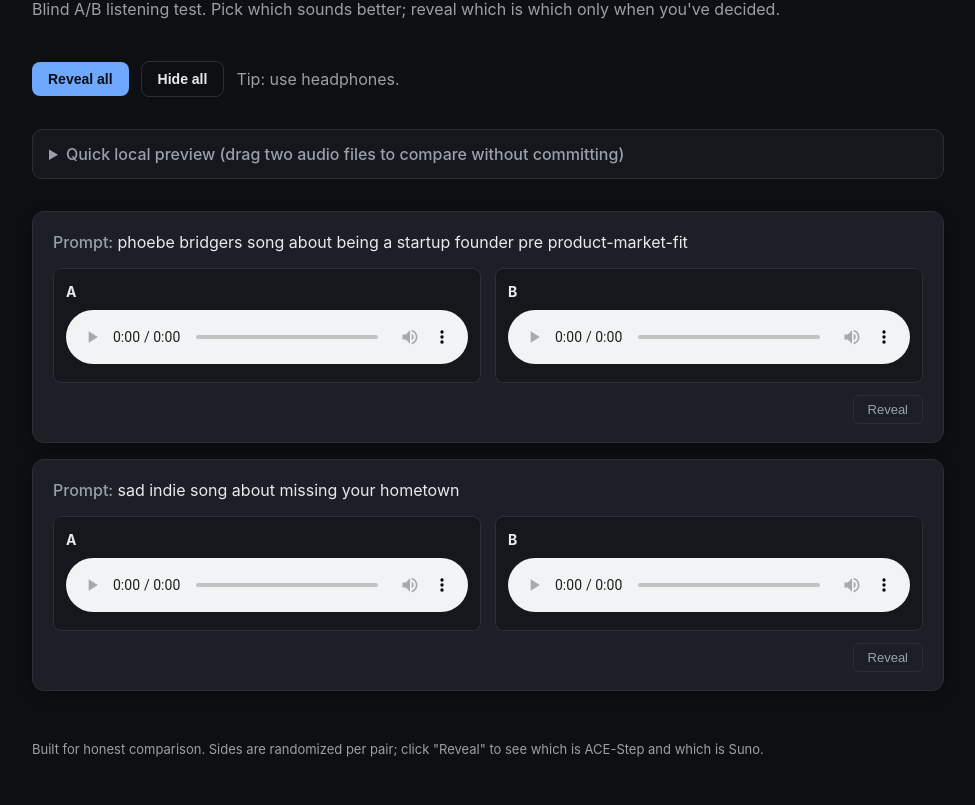
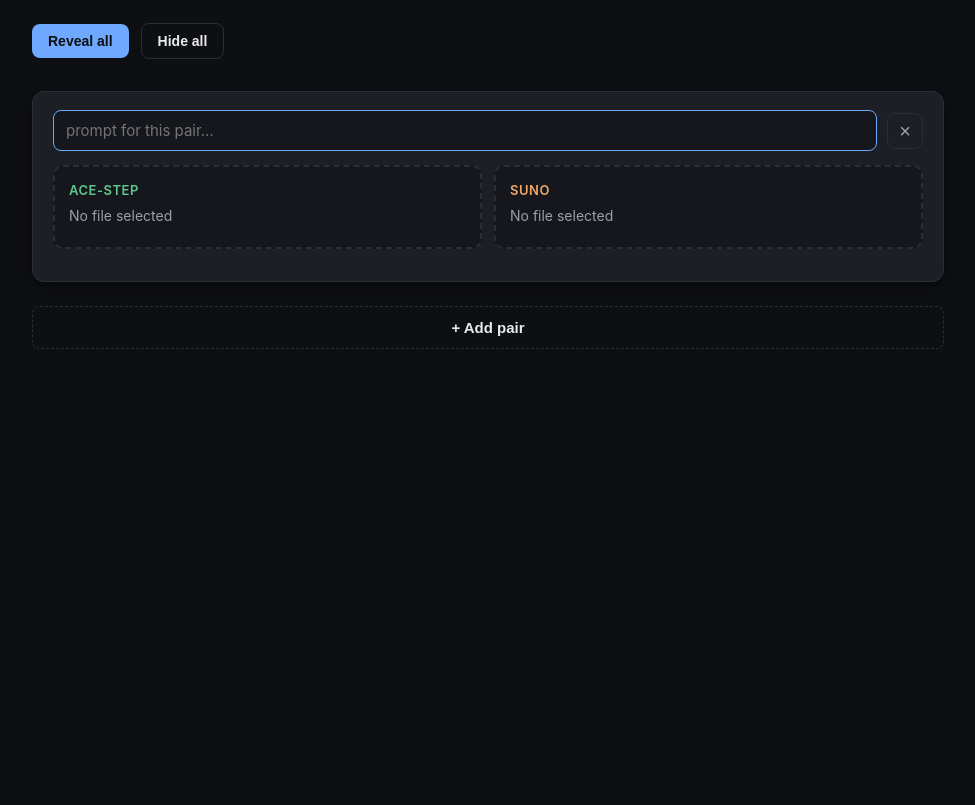
Before and after one commit to robert-nguyenn/song-ab, a plain HTML site: page index.html in a window 1280 px wide. Shown: the part 105-910 px from the top of the page, without its empty margins (152-1127 px from the left). After the commit the page ends 800 px from the top, so only its background shows below. Drawn offline with Linux system fonts and the light colour scheme.

Commit message:
rebuild: interactive authoring with file uploads + add-pair button

```diff
--- a/app.js
+++ b/app.js
@@ -1,13 +1,16 @@
-// Blind A/B player. Loads pairs.json, randomizes side assignment per pair
-// (deterministic from prompt hash so reloads are stable), and reveals
-// which side is ACE-Step vs Suno on demand.
+// Interactive A/B authoring page. One row by default; user adds more
+// rows, types prompts, drops/picks ACE-Step + Suno files per row. The
+// rendered playback is blind A/B with a per-row Reveal toggle.
+//
+// State is in-browser only — files are not uploaded anywhere. Refresh
+// clears the page. Object URLs are revoked when files are replaced or
+// rows removed.
 
 (function () {
   "use strict";
 
-  // Stable 32-bit hash. Used to decide which side (A or B) gets ACE-Step
-  // for each pair — deterministic per prompt so reloads don't reshuffle,
-  // but different across pairs so the boss can't pattern-match.
+  // Stable 32-bit hash so blind shuffle is deterministic per prompt
+  // (different prompts → different A/B assignments without obvious pattern).
   function hash(str) {
     let h = 0;
     for (let i = 0; i < str.length; i++) {
@@ -17,41 +20,35 @@
     return h;
   }
 
-  function el(tag, attrs, children) {
-    const node = document.createElement(tag);
-    if (attrs) {
-      for (const k in attrs) {
-        if (k === "class") node.className = attrs[k];
-        else if (k === "html") node.innerHTML = attrs[k];
-        else if (k.startsWith("on") && typeof attrs[k] === "function") {
-          node.addEventListener(k.slice(2).toLowerCase(), attrs[k]);
-        } else if (attrs[k] !== undefined && attrs[k] !== null) {
-          node.setAttribute(k, attrs[k]);
-        }
+  function revokeIfBlob(url) {
+    if (url && typeof url === "string" && url.startsWith("blob:")) {
+      try {
+        URL.revokeObjectURL(url);
+      } catch (e) {
+        /* noop */
       }
     }
-    if (children) {
-      for (const c of children) {
-        if (c == null) continue;
-        node.appendChild(typeof c === "string" ? document.createTextNode(c) : c);
-      }
-    }
-    return node;
   }
 
-  function buildPair(pair, idx) {
-    const acestepOnA = (hash(pair.prompt + "|" + idx) & 1) === 0;
-    const sideAPath = acestepOnA ? pair.acestep : pair.suno;
-    const sideBPath = acestepOnA ? pair.suno : pair.acestep;
-    const sideALabel = acestepOnA ? "ACE-Step" : "Suno";
-    const sideBLabel = acestepOnA ? "Suno" : "ACE-Step";
-    const sideABadgeClass = acestepOnA ? "badge acestep" : "badge suno";
-    const sideBBadgeClass = acestepOnA ? "badge suno" : "badge acestep";
+  function buildPair() {
+    const tpl = document.getElementById("pair-template");
+    const node = tpl.content.firstElementChild.cloneNode(true);
 
-    const audioA = el("audio", { controls: "", preload: "metadata", src: sideAPath });
-    const audioB = el("audio", { controls: "", preload: "metadata", src: sideBPath });
+    const promptInput = node.querySelector(".pair-prompt-input");
+    const acestepSlot = node.querySelector('.upload-slot[data-source="acestep"]');
+    const sunoSlot = node.querySelector('.upload-slot[data-source="suno"]');
+    const sides = node.querySelector(".pair-sides");
+    const actions = node.querySelector(".pair-actions");
+    const audioA = node.querySelector(".audio-a");
+    const audioB = node.querySelector(".audio-b");
+    const sideAEl = sides.children[0];
+    const sideBEl = sides.children[1];
+    const badgeA = sideAEl.querySelector(".badge");
+    const badgeB = sideBEl.querySelector(".badge");
+    const revealBtn = node.querySelector(".reveal-btn");
+    const removeBtn = node.querySelector(".remove-btn");
 
-    // Pause the other side when one starts playing — keeps the comparison clean.
+    // Pause one when the other plays.
     audioA.addEventListener("play", function () {
       audioB.pause();
     });
@@ -59,64 +56,116 @@
       audioA.pause();
     });
 
-    const sideA = el("div", { class: "side" }, [
-      el("div", { class: "side-label" }, [
-        document.createTextNode("A"),
-        el("span", { class: sideABadgeClass }, [sideALabel]),
-      ]),
-      audioA,
-    ]);
-    const sideB = el("div", { class: "side" }, [
-      el("div", { class: "side-label" }, [
-        document.createTextNode("B"),
-        el("span", { class: sideBBadgeClass }, [sideBLabel]),
-      ]),
-      audioB,
-    ]);
+    // Hidden ACE-Step / Suno object URLs, separate from the audio
+    // element src so we can re-shuffle which side they appear on.
+    const state = { acestepUrl: "", sunoUrl: "" };
 
-    const revealBtn = el(
-      "button",
-      {
-        class: "reveal-btn",
-        type: "button",
-      },
-      ["Reveal"]
-    );
+    function refreshSides() {
+      const haveBoth = !!state.acestepUrl && !!state.sunoUrl;
+      sides.classList.toggle("hidden", !haveBoth);
+      actions.classList.toggle("hidden", !haveBoth);
+      if (!haveBoth) return;
 
-    const pairEl = el("article", { class: "pair" }, [
-      el("p", { class: "pair-prompt" }, [pair.prompt]),
-      el("div", { class: "pair-sides" }, [sideA, sideB]),
-      el("div", { class: "pair-actions" }, [revealBtn]),
-    ]);
+      const seed = promptInput.value || state.acestepUrl + state.sunoUrl;
+      const acestepOnA = (hash(seed) & 1) === 0;
+
+      const newA = acestepOnA ? state.acestepUrl : state.sunoUrl;
+      const newB = acestepOnA ? state.sunoUrl : state.acestepUrl;
+
+      if (audioA.src !== newA) {
+        audioA.pause();
+        audioA.src = newA;
+      }
+      if (audioB.src !== newB) {
+        audioB.pause();
+        audioB.src = newB;
+      }
+      badgeA.className = "badge " + (acestepOnA ? "acestep" : "suno");
+      badgeA.textContent = acestepOnA ? "ACE-Step" : "Suno";
+      badgeB.className = "badge " + (acestepOnA ? "suno" : "acestep");
+      badgeB.textContent = acestepOnA ? "Suno" : "ACE-Step";
+    }
+
+    function wireSlot(slot, kind) {
+      const fileInput = slot.querySelector('input[type="file"]');
+      const filenameEl = slot.querySelector(".upload-filename");
+
+      function loadFile(file) {
+        if (!file) return;
+        const oldUrl = kind === "acestep" ? state.acestepUrl : state.sunoUrl;
+        revokeIfBlob(oldUrl);
+        const url = URL.createObjectURL(file);
+        if (kind === "acestep") state.acestepUrl = url;
+        else state.sunoUrl = url;
+        slot.classList.add("filled");
+        filenameEl.textContent = file.name;
+        // Collapse the revealed state so each new round starts blind.
+        node.classList.remove("revealed");
+        revealBtn.textContent = "Reveal";
+        refreshSides();
+      }
+
+      fileInput.addEventListener("change", function (e) {
+        const file = e.target.files && e.target.files[0];
+        loadFile(file);
+      });
+
+      // Drag-and-drop on the whole slot.
+      ["dragenter", "dragover"].forEach(function (evt) {
+        slot.addEventListener(evt, function (e) {
+          e.preventDefault();
+          e.stopPropagation();
+          slot.classList.add("drag-over");
+        });
+      });
+      ["dragleave", "drop"].forEach(function (evt) {
+        slot.addEventListener(evt, function (e) {
+          e.preventDefault();
+          e.stopPropagation();
+          slot.classList.remove("drag-over");
+        });
+      });
+      slot.addEventListener("drop", function (e) {
+        const file = e.dataTransfer && e.dataTransfer.files && e.dataTransfer.files[0];
+        loadFile(file);
+      });
+    }
+
+    wireSlot(acestepSlot, "acestep");
+    wireSlot(sunoSlot, "suno");
+
+    // Refresh A/B assignment when prompt changes (changes the hash seed).
+    promptInput.addEventListener("input", function () {
+      if (state.acestepUrl && state.sunoUrl) {
+        node.classList.remove("revealed");
+        revealBtn.textContent = "Reveal";
+        refreshSides();
+      }
+    });
 
     revealBtn.addEventListener("click", function () {
-      const revealed = pairEl.classList.toggle("revealed");
+      const revealed = node.classList.toggle("revealed");
       revealBtn.textContent = revealed ? "Hide" : "Reveal";
     });
 
-    return pairEl;
+    removeBtn.addEventListener("click", function () {
+      revokeIfBlob(state.acestepUrl);
+      revokeIfBlob(state.sunoUrl);
+      audioA.pause();
+      audioB.pause();
+      node.remove();
+    });
+
+    return node;
   }
 
-  function renderPairs(pairs) {
+  function addPair() {
     const list = document.getElementById("pairs-list");
-    list.innerHTML = "";
-
-    if (!Array.isArray(pairs) || pairs.length === 0) {
-      list.appendChild(
-        el("p", { class: "loading" }, [
-          "No pairs in pairs.json yet. Drop audio in audio/ and add entries to pairs.json.",
-        ])
-      );
-      return;
-    }
-
-    pairs.forEach(function (pair, idx) {
-      if (!pair.prompt || !pair.acestep || !pair.suno) {
-        console.warn("Skipping malformed pair:", pair);
-        return;
-      }
-      list.appendChild(buildPair(pair, idx));
-    });
+    const node = buildPair();
+    list.appendChild(node);
+    const promptInput = node.querySelector(".pair-prompt-input");
+    promptInput.focus();
+    return node;
   }
 
   function setupRevealAll() {
@@ -136,64 +185,9 @@
     });
   }
 
-  function setupDropzones() {
-    function wire(zoneId, audioId) {
-      const zone = document.getElementById(zoneId);
-      const audio = document.getElementById(audioId);
-      ["dragenter", "dragover"].forEach(function (evt) {
-        zone.addEventListener(evt, function (e) {
-          e.preventDefault();
-          e.stopPropagation();
-          zone.classList.add("drag-over");
-        });
-      });
-      ["dragleave", "drop"].forEach(function (evt) {
-        zone.addEventListener(evt, function (e) {
-          e.preventDefault();
-          e.stopPropagation();
-          zone.classList.remove("drag-over");
-        });
-      });
-      zone.addEventListener("drop", function (e) {
-        const file = e.dataTransfer && e.dataTransfer.files && e.dataTransfer.files[0];
-        if (!file) return;
-        if (audio.src && audio.src.startsWith("blob:")) URL.revokeObjectURL(audio.src);
-        audio.src = URL.createObjectURL(file);
-        const hint = zone.querySelector(".drop-hint");
-        if (hint) hint.textContent = file.name;
-      });
-    }
-    wire("drop-left", "audio-left");
-    wire("drop-right", "audio-right");
-  }
-
-  function showError(msg) {
-    const list = document.getElementById("pairs-list");
-    list.innerHTML = "";
-    list.appendChild(el("div", { class: "error" }, [msg]));
-  }
-
-  function loadPairs() {
-    return fetch("pairs.json", { cache: "no-store" })
-      .then(function (resp) {
-        if (!resp.ok) throw new Error("HTTP " + resp.status);
-        return resp.json();
-      })
-      .then(renderPairs)
-      .catch(function (err) {
-        console.error("Failed to load pairs.json:", err);
-        showError(
-          "Couldn't load pairs.json (" +
-            err.message +
-            "). If you're opening this file directly with file://, " +
-            "use a local server or push to GitHub Pages — browsers block local fetch."
-        );
-      });
-  }
-
   document.addEventListener("DOMContentLoaded", function () {
     setupRevealAll();
-    setupDropzones();
-    loadPairs();
+    document.getElementById("add-pair").addEventListener("click", addPair);
+    addPair(); // start with a single empty row
   });
 })();
--- a/index.html
+++ b/index.html
@@ -3,55 +3,72 @@
 <head>
   <meta charset="UTF-8" />
   <meta name="viewport" content="width=device-width, initial-scale=1.0" />
-  <title>ACE-Step vs Suno — Blind A/B</title>
+  <title>ACE-Step vs Suno</title>
   <link rel="stylesheet" href="style.css" />
 </head>
 <body>
   <header>
     <h1>ACE-Step vs Suno</h1>
-    <p class="subtitle">Blind A/B listening test. Pick which sounds better; reveal which is which only when you've decided.</p>
   </header>
 
   <section class="controls">
     <button id="reveal-all" class="btn">Reveal all</button>
     <button id="hide-all" class="btn btn-secondary">Hide all</button>
-    <span class="hint">Tip: use headphones.</span>
   </section>
 
-  <section class="quick-preview">
-    <details>
-      <summary>Quick local preview (drag two audio files to compare without committing)</summary>
-      <div class="preview-body">
+  <section id="pairs-list" class="pairs"></section>
+
+  <section class="add-row">
+    <button id="add-pair" class="btn btn-add" type="button">+ Add pair</button>
+  </section>
+
+  <template id="pair-template">
+    <article class="pair">
+      <div class="pair-header">
         <input
           type="text"
-          id="preview-prompt"
-          placeholder="(optional) prompt label for this preview"
+          class="pair-prompt-input"
+          placeholder="prompt for this pair…"
           autocomplete="off"
         />
-        <div class="dropzones">
-          <div class="dropzone" id="drop-left">
-            <div class="drop-hint">Drop file 1 here</div>
-            <audio id="audio-left" controls></audio>
+        <button class="remove-btn" type="button" title="Remove this pair">×</button>
+      </div>
+
+      <div class="pair-uploads">
+        <label class="upload-slot" data-source="acestep">
+          <span class="upload-label">ACE-Step</span>
+          <span class="upload-filename">No file selected</span>
+          <input type="file" accept="audio/*" />
+        </label>
+        <label class="upload-slot" data-source="suno">
+          <span class="upload-label">Suno</span>
+          <span class="upload-filename">No file selected</span>
+          <input type="file" accept="audio/*" />
+        </label>
+      </div>
+
+      <div class="pair-sides hidden">
+        <div class="side">
+          <div class="side-label">
+            <span>A</span>
+            <span class="badge"></span>
           </div>
-          <div class="dropzone" id="drop-right">
-            <div class="drop-hint">Drop file 2 here</div>
-            <audio id="audio-right" controls></audio>
+          <audio class="audio-a" controls preload="metadata"></audio>
+        </div>
+        <div class="side">
+          <div class="side-label">
+            <span>B</span>
+            <span class="badge"></span>
           </div>
+          <audio class="audio-b" controls preload="metadata"></audio>
         </div>
-        <p class="muted small">Local only — nothing is uploaded or saved.</p>
       </div>
-    </details>
-  </section>
 
-  <section id="pairs-list" class="pairs">
-    <p class="loading">Loading pairs…</p>
-  </section>
-
-  <footer>
-    <p class="muted small">
-      Built for honest comparison. Sides are randomized per pair; click "Reveal" to see which is ACE-Step and which is Suno.
-    </p>
-  </footer>
+      <div class="pair-actions hidden">
+        <button class="reveal-btn" type="button">Reveal</button>
+      </div>
+    </article>
+  </template>
 
   <script src="app.js"></script>
 </body>
--- a/pairs.json
+++ /dev/null
@@ -1,12 +0,0 @@
-[
-  {
-    "prompt": "phoebe bridgers song about being a startup founder pre product-market-fit",
-    "acestep": "audio/01_acestep.mp3",
-    "suno": "audio/01_suno.mp3"
-  },
-  {
-    "prompt": "sad indie song about missing your hometown",
-    "acestep": "audio/02_acestep.mp3",
-    "suno": "audio/02_suno.mp3"
-  }
-]
--- a/style.css
+++ b/style.css
@@ -9,6 +9,7 @@
   --accent-strong: #4f8df0;
   --acestep: #5fc88f;
   --suno: #f0a868;
+  --danger: #f06e6e;
   --shadow: 0 4px 14px rgba(0, 0, 0, 0.35);
 }
 
@@ -29,9 +30,8 @@ body {
 
 header,
 .controls,
-.quick-preview,
 .pairs,
-footer {
+.add-row {
   max-width: 960px;
   margin: 0 auto;
   padding: 0 24px;
@@ -39,18 +39,13 @@ footer {
 
 header {
   padding-top: 48px;
-  padding-bottom: 16px;
+  padding-bottom: 8px;
 }
 
 header h1 {
-  margin: 0 0 6px 0;
+  margin: 0;
   font-size: 32px;
   letter-spacing: -0.01em;
-}
-
-.subtitle {
-  margin: 0;
-  color: var(--text-dim);
 }
 
 .controls {
@@ -88,105 +83,33 @@ header h1 {
   background: var(--bg-elev);
 }
 
-.hint,
-.muted {
-  color: var(--text-dim);
+.btn-add {
+  background: transparent;
+  color: var(--text);
+  border: 1px dashed var(--border);
+  padding: 12px 18px;
+  width: 100%;
+  font-size: 15px;
 }
 
-.small {
-  font-size: 13px;
-}
-
-/* Quick preview */
-.quick-preview {
-  padding-top: 24px;
-}
-
-.quick-preview details {
+.btn-add:hover {
   background: var(--bg-elev);
-  border: 1px solid var(--border);
-  border-radius: 10px;
-  padding: 12px 16px;
-}
-
-.quick-preview summary {
-  cursor: pointer;
-  font-weight: 500;
-  color: var(--text-dim);
-}
-
-.quick-preview summary:hover {
-  color: var(--text);
-}
-
-.preview-body {
-  margin-top: 12px;
-}
-
-#preview-prompt {
-  width: 100%;
-  background: var(--bg);
-  color: var(--text);
-  border: 1px solid var(--border);
-  border-radius: 8px;
-  padding: 9px 12px;
-  font-size: 14px;
-  margin-bottom: 12px;
-}
-
-.dropzones {
-  display: grid;
-  grid-template-columns: 1fr 1fr;
-  gap: 12px;
-}
-
-.dropzone {
-  border: 2px dashed var(--border);
-  border-radius: 10px;
-  padding: 16px;
-  text-align: center;
-  transition: border-color 0.15s, background 0.15s;
-  min-height: 110px;
-  display: flex;
-  flex-direction: column;
-  justify-content: center;
-  gap: 10px;
-}
-
-.dropzone.drag-over {
   border-color: var(--accent);
-  background: rgba(110, 168, 255, 0.06);
-}
-
-.drop-hint {
-  color: var(--text-dim);
-  font-size: 14px;
-}
-
-.dropzone audio {
-  width: 100%;
+  color: var(--accent);
 }
 
 /* Pair list */
 .pairs {
-  padding-top: 32px;
-  padding-bottom: 24px;
+  padding-top: 24px;
+  padding-bottom: 16px;
   display: flex;
   flex-direction: column;
   gap: 16px;
 }
 
-.loading {
-  color: var(--text-dim);
-  text-align: center;
-}
-
-.error {
-  background: #2a1820;
-  color: #ffb3b3;
-  border: 1px solid #5a2030;
-  padding: 12px 16px;
-  border-radius: 8px;
+.add-row {
+  padding-top: 8px;
+  padding-bottom: 48px;
 }
 
 .pair {
@@ -197,23 +120,132 @@ header h1 {
   box-shadow: var(--shadow);
 }
 
-.pair-prompt {
-  margin: 0 0 14px 0;
-  font-size: 16px;
-  color: var(--text);
+.pair-header {
+  display: flex;
+  align-items: center;
+  gap: 10px;
+  margin-bottom: 14px;
 }
 
-.pair-prompt::before {
-  content: "Prompt: ";
-  color: var(--text-dim);
-  font-weight: 500;
+.pair-prompt-input {
+  flex: 1;
+  background: var(--bg-elev);
+  color: var(--text);
+  border: 1px solid var(--border);
+  border-radius: 8px;
+  padding: 10px 12px;
+  font-size: 15px;
+  font-family: inherit;
 }
 
+.pair-prompt-input:focus {
+  outline: none;
+  border-color: var(--accent);
+}
+
+.remove-btn {
+  background: transparent;
+  color: var(--text-dim);
+  border: 1px solid var(--border);
+  width: 36px;
+  height: 36px;
+  border-radius: 8px;
+  font-size: 20px;
+  line-height: 1;
+  cursor: pointer;
+  flex-shrink: 0;
+  transition: color 0.15s, border-color 0.15s;
+}
+
+.remove-btn:hover {
+  color: var(--danger);
+  border-color: var(--danger);
+}
+
+/* Upload slots */
+.pair-uploads {
+  display: grid;
+  grid-template-columns: 1fr 1fr;
+  gap: 12px;
+  margin-bottom: 14px;
+}
+
+.upload-slot {
+  background: var(--bg-elev);
+  border: 2px dashed var(--border);
+  border-radius: 10px;
+  padding: 14px;
+  display: flex;
+  flex-direction: column;
+  gap: 6px;
+  cursor: pointer;
+  transition: border-color 0.15s, background 0.15s;
+  min-height: 84px;
+}
+
+.upload-slot:hover {
+  border-color: var(--accent);
+}
+
+.upload-slot.drag-over {
+  border-color: var(--accent);
+  background: rgba(110, 168, 255, 0.06);
+}
+
+.upload-slot.filled {
+  border-style: solid;
+}
+
+.upload-slot[data-source="acestep"].filled {
+  border-color: rgba(95, 200, 143, 0.4);
+}
+
+.upload-slot[data-source="suno"].filled {
+  border-color: rgba(240, 168, 104, 0.4);
+}
+
+.upload-slot input[type="file"] {
+  display: none;
+}
+
+.upload-label {
+  font-size: 13px;
+  font-weight: 600;
+  color: var(--text-dim);
+  text-transform: uppercase;
+  letter-spacing: 0.04em;
+}
+
+.upload-slot[data-source="acestep"] .upload-label {
+  color: var(--acestep);
+}
+
+.upload-slot[data-source="suno"] .upload-label {
+  color: var(--suno);
+}
+
+.upload-filename {
+  font-size: 14px;
+  color: var(--text);
+  word-break: break-all;
+  line-height: 1.3;
+}
+
+.upload-slot:not(.filled) .upload-filename {
+  color: var(--text-dim);
+}
+
+/* A/B sides */
 .pair-sides {
   display: grid;
   grid-template-columns: 1fr 1fr;
   gap: 14px;
   margin-bottom: 12px;
+}
+
+.pair-sides.hidden,
+.pair-actions.hidden {
+  display: none;
 }
 
 .side {
@@ -287,17 +319,12 @@ header h1 {
   color: var(--text);
 }
 
-footer {
-  padding-top: 12px;
-  padding-bottom: 32px;
-}
-
 @media (max-width: 600px) {
   header h1 {
     font-size: 26px;
   }
   .pair-sides,
-  .dropzones {
+  .pair-uploads {
     grid-template-columns: 1fr;
   }
 }
```
Also changed, not shown: README.md, 1 other file.
